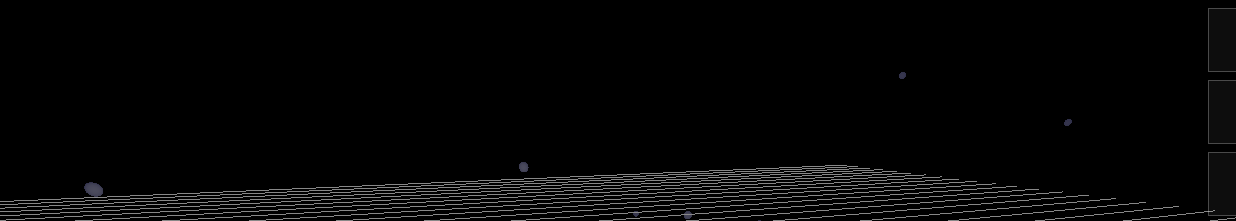
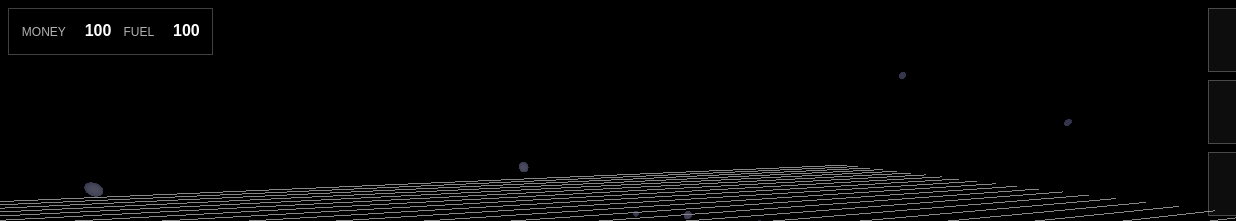
Before and after one commit to BaberMikita/space-game, a website built with Vite: page index.html in a window 1280 px wide. Shown: the top 221 px of the page, 0-1236 px from the left. Built offline with nearby package versions, Linux system fonts and the light colour scheme; animation ran at ten frames a second.

Commit message:
feat: add resource display to HUD and update resource management logic

```diff
--- a/index.html
+++ b/index.html
@@ -24,6 +24,16 @@
 <body>
   <div id="app"></div>
   <div class="fixed bottom-2 right-2 z-50"></div>
+  <div class="hud-resources" aria-label="Resources">
+    <div class="hud-resource">
+      <span class="hud-resource-label">Money</span>
+      <strong id="resource-money">0</strong>
+    </div>
+    <div class="hud-resource">
+      <span class="hud-resource-label">Fuel</span>
+      <strong id="resource-fuel">0</strong>
+    </div>
+  </div>
   <div class="fixed top-2 right-2 z-50 select-none">
     <div class="flex flex-col gap-2 items-center">
       <button id="btn-hand" class="hud-btn" title="Select Tool">
--- a/src/game.ts
+++ b/src/game.ts
@@ -17,6 +17,11 @@ type GameState = {
   planets: PlanetState[];
 };
 
+export const BASE_RESOURCES = {
+  money: 100,
+  fuel: 100,
+} as const;
+
 export class Game {
   player: Player;
   players: Player[] = [];
@@ -32,19 +37,13 @@ export class Game {
         id: 1,
         name: 'Nikita',
         continents: [1],
-        resources: {
-          money: 100,
-          fuel: 100,
-        },
+        resources: { ...BASE_RESOURCES },
       },
       {
         id: 2,
         name: 'AI',
         continents: [],
-        resources: {
-          money: 100,
-          fuel: 100,
-        },
+        resources: { ...BASE_RESOURCES },
       },
     ],
     planets: [
--- a/src/hud.css
+++ b/src/hud.css
@@ -1,3 +1,35 @@
+.hud-resources {
+  position: fixed;
+  top: 0.5rem;
+  left: 0.5rem;
+  z-index: 50;
+  display: flex;
+  gap: 0.75rem;
+  padding: 0.65rem 0.8rem;
+  color: #fff;
+  background: rgba(0, 0, 0, 0.65);
+  border: 1px solid rgba(255, 255, 255, 0.25);
+  font-family: sans-serif;
+  user-select: none;
+}
+
+.hud-resource {
+  display: flex;
+  gap: 0.35rem;
+  align-items: baseline;
+}
+
+.hud-resource-label {
+  color: rgba(255, 255, 255, 0.7);
+  font-size: 0.75rem;
+  text-transform: uppercase;
+}
+
+.hud-resource strong {
+  min-width: 2.5rem;
+  text-align: right;
+}
+
 .hud-btn {
   width: 4rem;
   height: 4rem;
@@ -12,12 +44,15 @@
   outline: 2px solid transparent;
   outline-offset: 2px;
 }
+
 .hud-btn:hover {
   background: rgba(255, 255, 255, 0.1);
 }
+
 .hud-btn:active {
   background: rgba(255, 255, 255, 0.2);
 }
+
 .hud-btn:focus {
   box-shadow: 0 0 0 2px rgba(255, 255, 255, 0.3);
 }
@@ -29,6 +64,7 @@
   z-index: 50;
   user-select: none;
 }
+
 .hand-submenu {
   position: fixed;
   top: 0.5rem;
@@ -36,6 +72,7 @@
   z-index: 50;
   user-select: none;
 }
+
 .hud-toolbar-row {
   display: flex;
   flex-wrap: wrap;
--- a/src/hud.ts
+++ b/src/hud.ts
@@ -5,6 +5,16 @@ export class HUD {
 
   constructor({ game }: { game: Game }) {
     this.game = game;
+
+    const updateResources = () => {
+      const resources = this.game.player?.state.resources;
+      if (!resources) return;
+
+      const money = document.getElementById('resource-money');
+      const fuel = document.getElementById('resource-fuel');
+      if (money) money.textContent = String(resources.money);
+      if (fuel) fuel.textContent = String(resources.fuel);
+    };
 
     document.addEventListener('DOMContentLoaded', function () {
       var hand = document.getElementById('btn-hand');
@@ -60,6 +70,7 @@ export class HUD {
         }
       });
       syncBuildButtonUI();
+      updateResources();
 
       // building selection buttons inside hand submenu
       const submenuBtns = document.querySelectorAll<HTMLButtonElement>('#hand-submenu .hud-btn');
```
